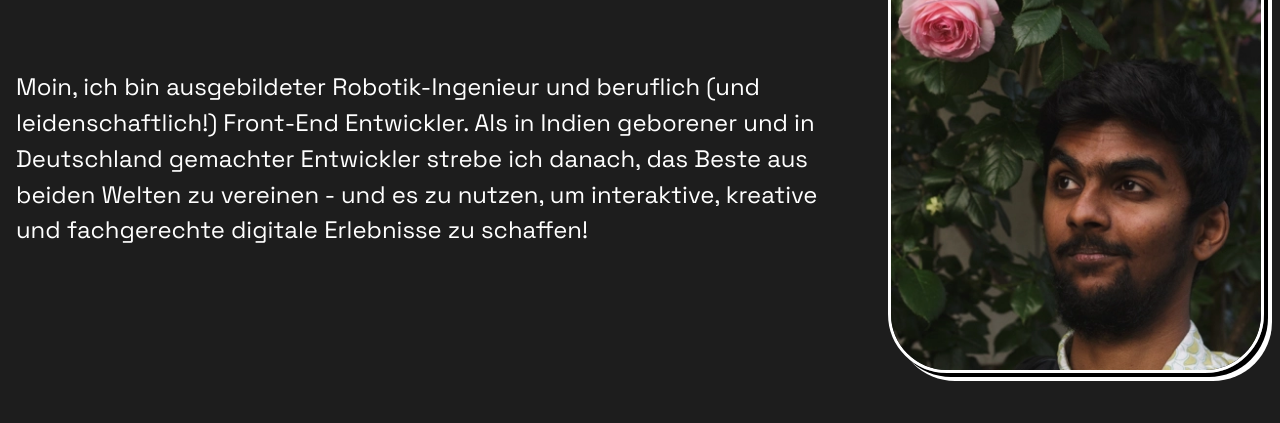
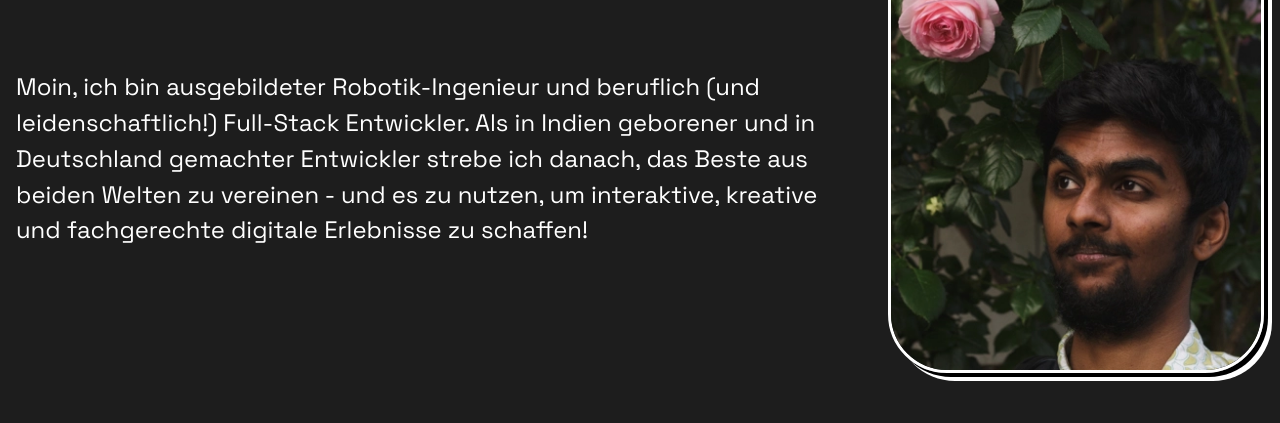
Before and after one commit to architdharod/personal-website-react-ts, a React (Vite) app: page / in a window 1280 px wide. Shown: the part 303-726 px from the top of the page. Built offline with nearby package versions, Linux system fonts and the light colour scheme.

Commit message:
updated more info

```diff
--- a/src/configs/websiteContents.ts
+++ b/src/configs/websiteContents.ts
@@ -76,7 +76,7 @@ export const websiteContent: AllContent = {
     MainSection: {
       title: 'Creator of Websites & Destroyer of Bugs',
       description:
-        'Hello, I am a Robotics Engineer by education and Front-End Developer by profession (and passion!) As a developer born in India & made in Germany, I strive to harness the best of both worlds - and channel it to create interactive, creative and Fachgerecht digital experiences! ',
+        'Hello, I am a Robotics Engineer by education and Full-Stack Developer by profession (and passion!) As a developer born in India & made in Germany, I strive to harness the best of both worlds - and channel it to create interactive, creative and Fachgerecht digital experiences! ',
     },
     SkillSection: {
       title: 'Tools and Technology',
@@ -151,7 +151,7 @@ export const websiteContent: AllContent = {
     MainSection: {
       title: 'Erschaffer von Webseites & Zerstörer von Bugs',
       description:
-        'Moin, ich bin ausgebildeter Robotik-Ingenieur und beruflich (und leidenschaftlich!) Front-End Entwickler. Als in Indien geborener und in Deutschland gemachter Entwickler strebe ich danach, das Beste aus beiden Welten zu vereinen - und es zu nutzen, um interaktive, kreative und fachgerechte digitale Erlebnisse zu schaffen!',
+        'Moin, ich bin ausgebildeter Robotik-Ingenieur und beruflich (und leidenschaftlich!) Full-Stack Entwickler. Als in Indien geborener und in Deutschland gemachter Entwickler strebe ich danach, das Beste aus beiden Welten zu vereinen - und es zu nutzen, um interaktive, kreative und fachgerechte digitale Erlebnisse zu schaffen!',
     },
     SkillSection: {
       title: 'Technologien',
```
